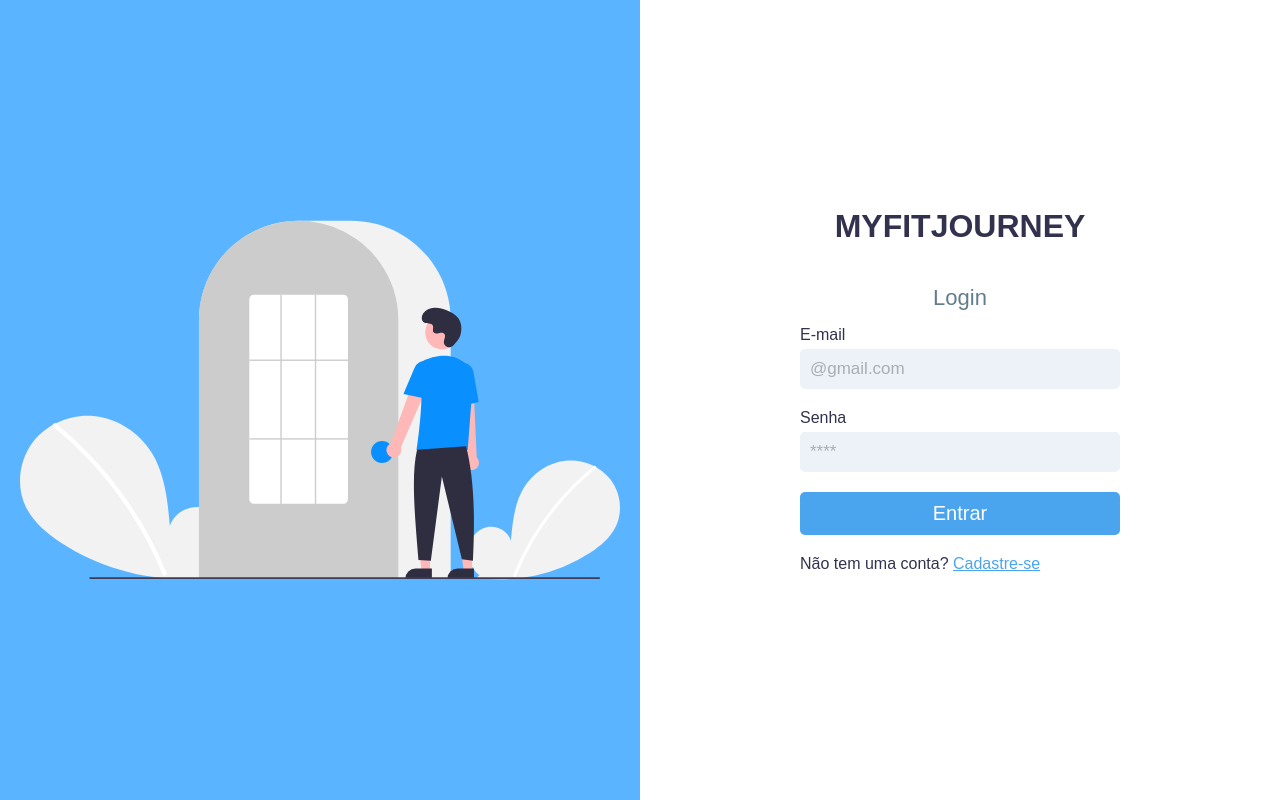
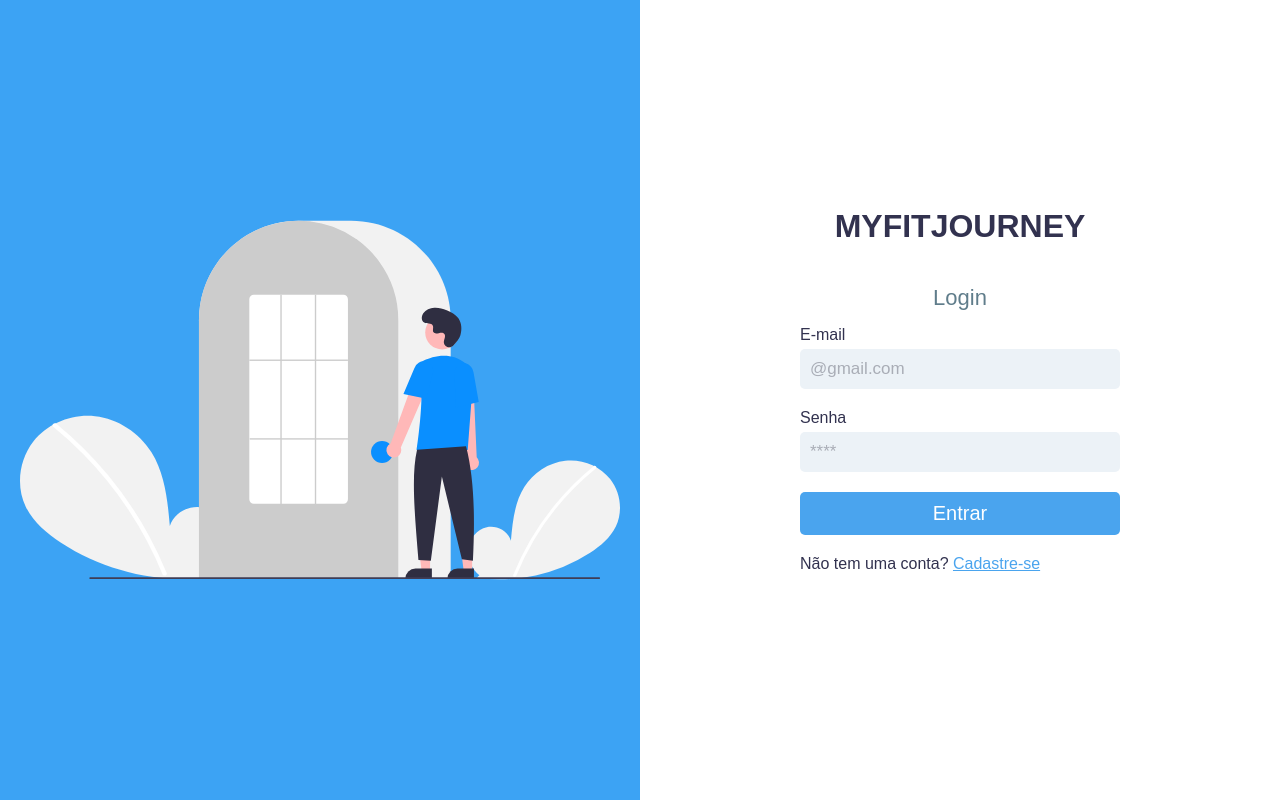
Before and after one commit to luizgustavogz/MyFitJourney-TCC, a PHP site: page /login.php in a window 1280 px wide. Run offline with PHP 8.4, Linux system fonts and the light colour scheme.

Commit message:
Update footer.css and login.css

```diff
--- a/assets/css/footer.css
+++ b/assets/css/footer.css
@@ -6,7 +6,7 @@
     font-family: 'Poppins', sans-serif;
 }
 footer{
-    background-color: #415aca;
+    background: linear-gradient(to left, #0842A9, #3CA3F4);
     padding: 50px 0;
 }
 .container-footer{
--- a/assets/css/login.css
+++ b/assets/css/login.css
@@ -15,7 +15,7 @@
 .img-box {
     width: 50%;
     height: 100%;
-    background-color: #5bb4ff;
+    background-color: #3CA3F4;
     padding: 20px;
 }
 
```
